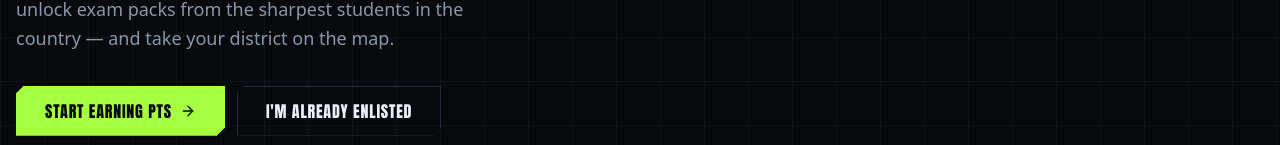
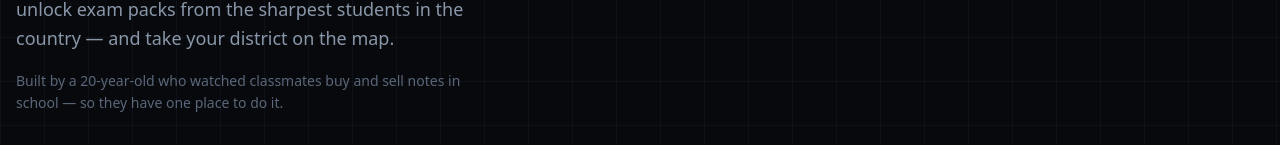
Before and after one commit to wyrmic-arch/edurankv1, a Next.js app in the folder apps/web/: page / in a window 1280 px wide. Shown: the part 579-724 px from the top of the page. Built offline with nearby package versions, Linux system fonts and the light colour scheme; no server answers; a web font is replaced by a local one.

Commit message:
phase-7.2: bio rewrite — solo builder, honest student origin

```diff
--- a/apps/web/src/app/page.tsx
+++ b/apps/web/src/app/page.tsx
@@ -71,6 +71,9 @@ export default function Landing() {
           <p className="mt-6 max-w-md text-mute text-lg leading-relaxed">
             The study notes arena. Upload your notes, earn <span className="font-mono text-ink">PTS</span>, unlock
             exam packs from the sharpest students in the country — and take your district on the map.
+          </p>
+          <p className="mt-4 max-w-md text-dim text-sm leading-relaxed">
+            Built by a 20-year-old who watched classmates buy and sell notes in school — so they have one place to do it.
           </p>
           <div className="mt-8 flex flex-wrap items-center gap-3">
             <Link href="/register" className="btn-volt text-base px-7 py-3">
```
Also changed, not shown: 1 other file (tests, documents, lock files or other folders).
